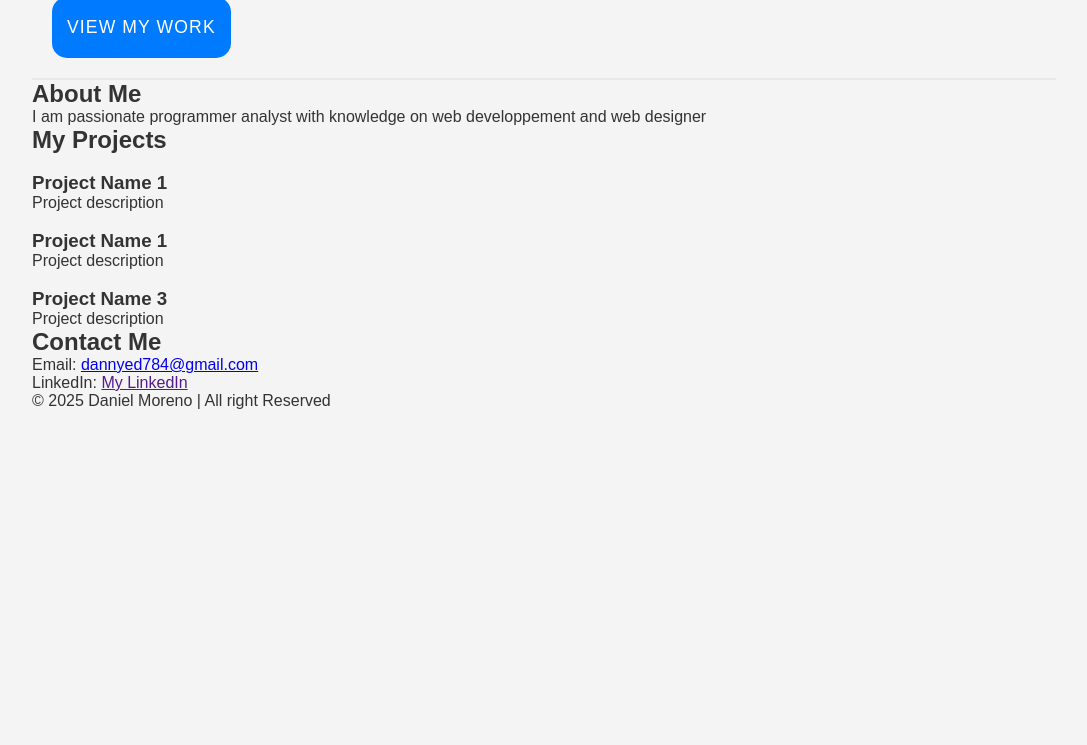
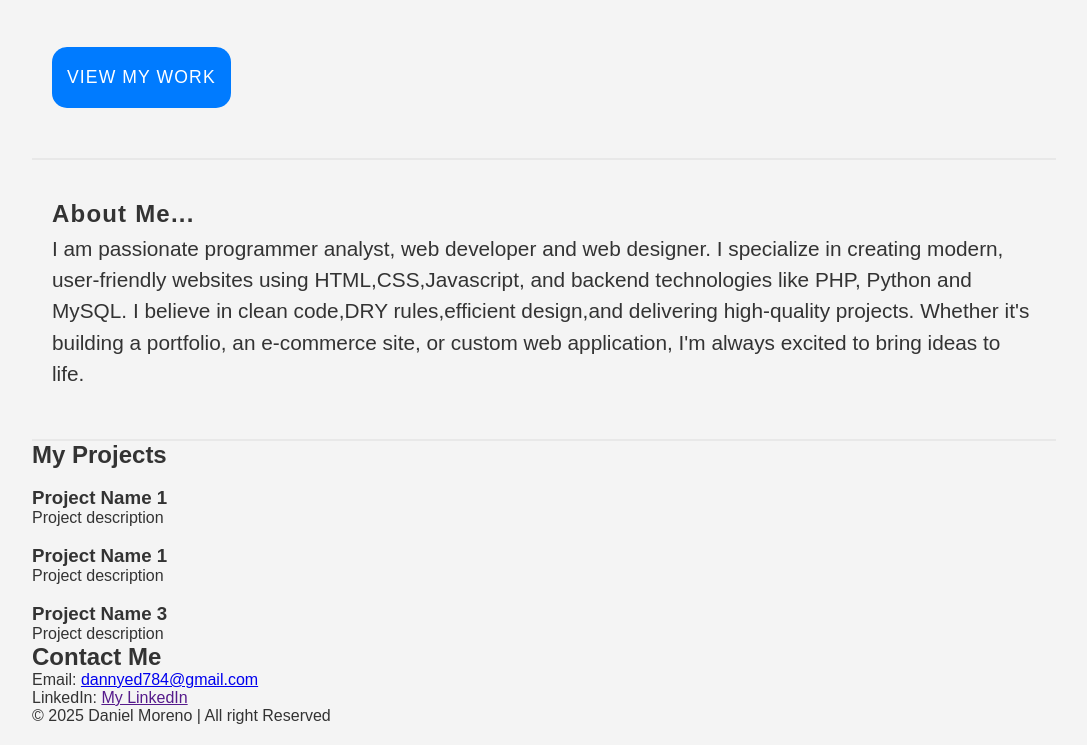
Before and after one commit to dannyed784/Portfolio, a plain HTML site: page index.html in a window 1280 px wide. Shown: the part 206-951 px from the top of the page, without its empty margins (96-1183 px from the left). Before the commit the page ends 800 px from the top, so only its background shows below. Drawn offline with Linux system fonts and the light colour scheme.

Commit message:
About me section v1

```diff
--- a/css/style.css
+++ b/css/style.css
@@ -29,6 +29,7 @@ body {
   left: 0;
   z-index: 1000; */
   width: 100%;
+  margin-bottom:20px;
 }
 
 .header h2 {
@@ -64,6 +65,7 @@ body {
   font-size: 1.5rem;
   padding: 20px;
   border-bottom: 2px solid rgba(0, 0, 0, 0.05);
+  margin-bottom: 20px;
 }
 
 .card h1 {
@@ -71,7 +73,7 @@ body {
 }
 
 .card p {
-  margin-bottom: 20px;
+  margin-bottom: 50px;
 }
 
 .view-btn {
@@ -81,6 +83,7 @@ body {
   border: none;
   border-radius: 15px;
   cursor: pointer;
+  margin-bottom: 30px;
 }
 
 .view-btn a {
@@ -88,3 +91,20 @@ body {
   text-transform: uppercase;
   letter-spacing: 1.1px;
 }
+
+/*About Me Section*/
+.about-me {
+  padding: 20px;
+  border-bottom: 2px solid rgba(0, 0, 0, 0.05);
+}
+
+.about-me h2 {
+  margin-bottom: 5px;
+  letter-spacing: 1.2px;
+}
+
+.about-me p {
+  font-size: 1.3rem;
+  line-height: 1.5;
+  margin-bottom:30px;
+}
--- a/index.html
+++ b/index.html
@@ -28,12 +28,18 @@
         </button>
       </section>
       <!--About me Section-->
-      <section class="section" id="projects">
-        <h2>About Me</h2>
+      <section class="about-me" id="projects">
+        <h2>About Me...</h2>
         <p>
-          I am passionate programmer analyst with knowledge on web developpement
-          and web designer
+          I am passionate programmer analyst, web developer and web designer. I
+          specialize in creating modern, user-friendly websites using
+          HTML,CSS,Javascript, and backend technologies like PHP, Python and
+          MySQL. I believe in clean code,DRY rules,efficient design,and
+          delivering high-quality projects. Whether it's building a portfolio,
+          an e-commerce site, or custom web application, I'm always excited to
+          bring ideas to life.
         </p>
+        <p></p>
       </section>
       <!--Projects Section-->
       <section id="projects" class="section">
```
